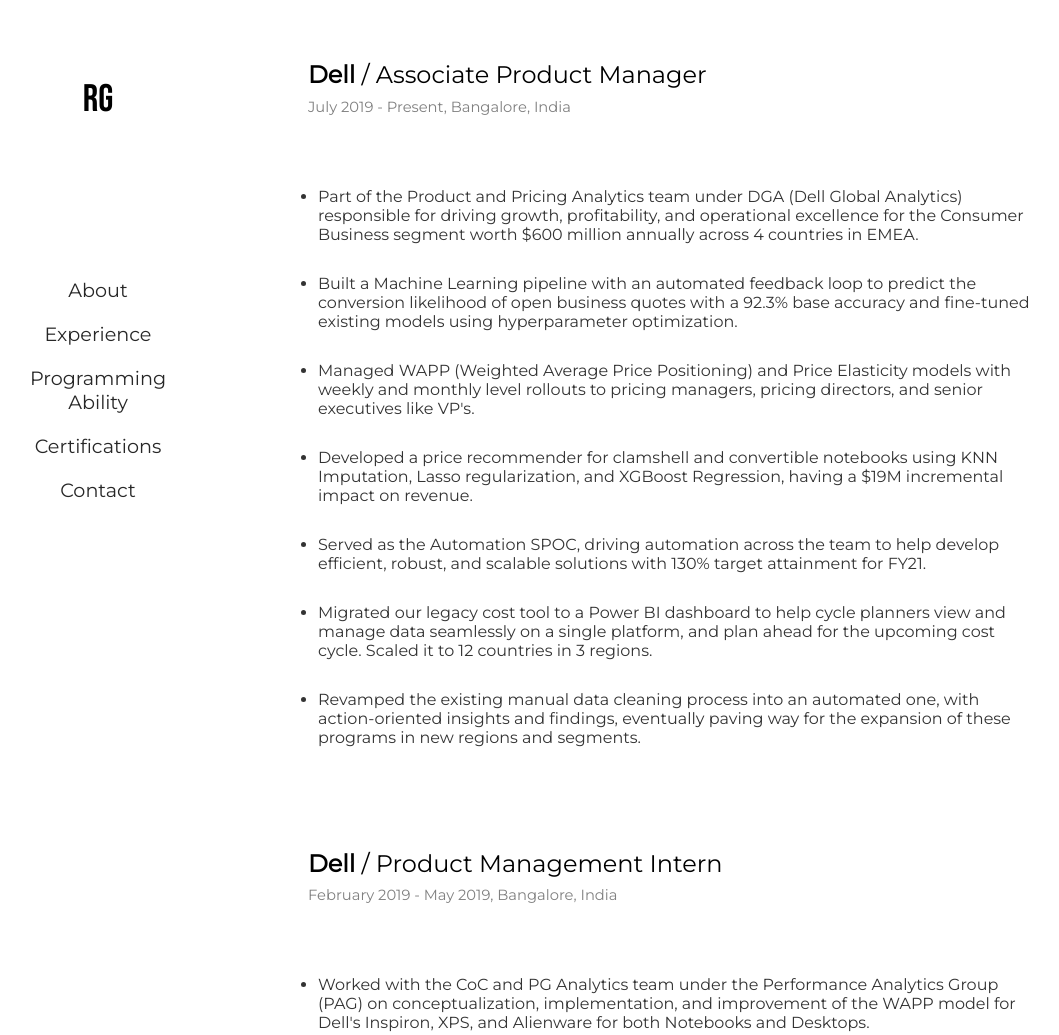
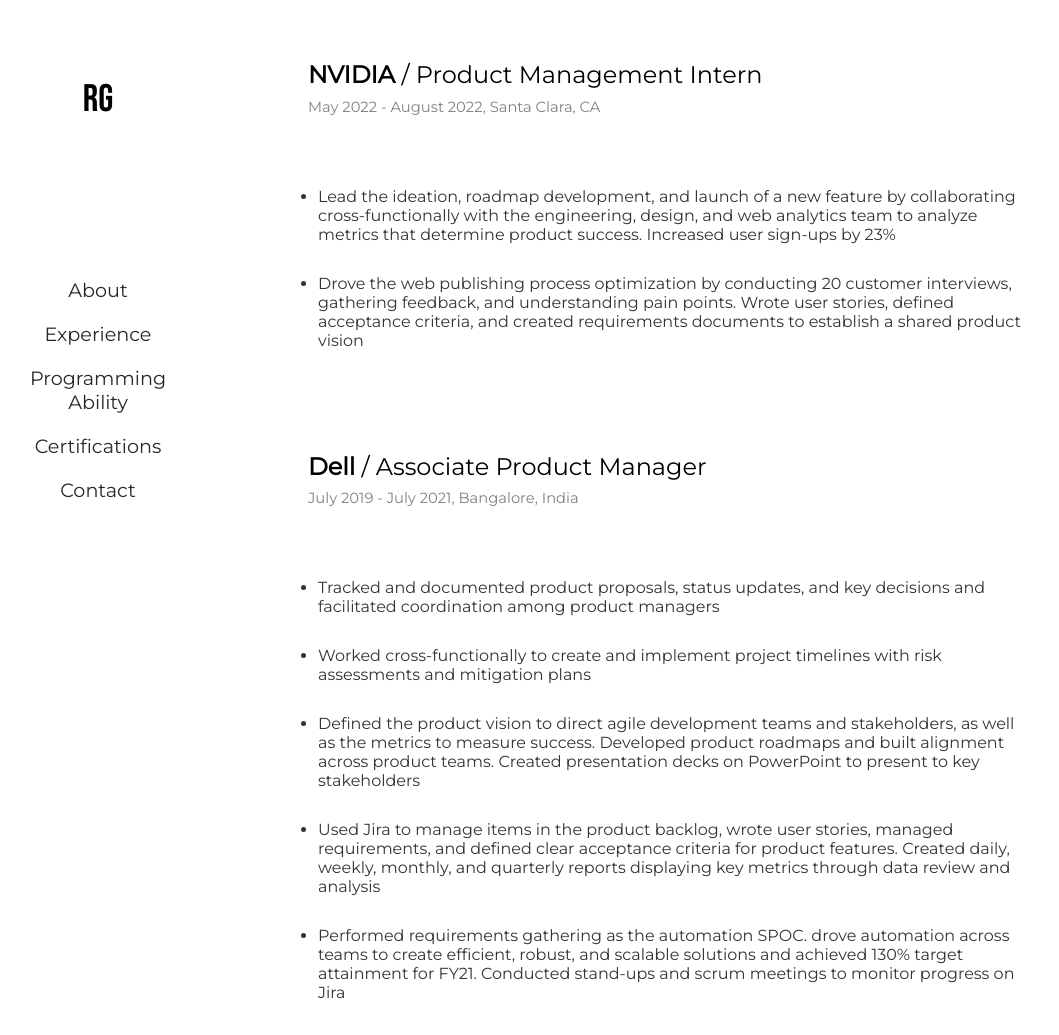
Before and after one commit to Rohitgird/portfolio-master, a plain HTML site: page experience.html in a window 1280 px wide. Shown: the top 1035 px of the page, without its empty margins (62-1121 px from the left). Drawn offline with nearby package versions, Linux system fonts and the light colour scheme; a script that the page names is missing; a web font is replaced by a local one.

Commit message:
Update experience.html

```diff
--- a/experience.html
+++ b/experience.html
@@ -49,6 +49,34 @@
 
                 <div class="role-container">
                     <!-- <a href="experience-one.html"id="dell_1"> -->
+                    <h2 class="company">NVIDIA <span id="role">/ Product Management Intern</span>
+                        <div class="arrow-container">
+                            <!-- <a href="experience-one.html" class="arrow"  id="dell_1">
+                                <i></i>
+                                <svg>
+                                    <use xlink:href="#circle">
+                                </svg>
+                            </a> -->
+                            <svg xmlns="http://www.w3.org/2000/svg" style="display: none;">
+                                <symbol xmlns="http://www.w3.org/2000/svg" viewBox="0 0 44 44" width="44px" height="44px" id="circle" fill="none" stroke="currentColor">
+                                    <circle r="20" cy="22" cx="22" id="test">
+                                </symbol>
+                            </svg>
+                        </div></h2>
+                    <!-- </a> -->
+
+                    <p class="time-duration">May 2022 - August 2022, <span id="role"> Santa Clara, CA</span> </p>
+                    <div class="content-section exp">
+                        <!-- <h3 class="experience-detail-heading">Dell <span id="role">/ Business Analyst</span></h3> -->
+                        <ul class="experience-detail-list-container">
+                            <li>Lead the ideation, roadmap development, and launch of a new feature by collaborating cross-functionally with the engineering, design, and web analytics team to analyze metrics that determine product success. Increased user sign-ups by 23% </li>
+                            <li>Drove the web publishing process optimization by conducting 20 customer interviews, gathering feedback, and understanding pain points. Wrote user stories, defined acceptance criteria, and created requirements documents to establish a shared product vision </li>
+                        </ul>
+                    </div>
+                </div>
+
+                <div class="role-container">
+                    <!-- <a href="experience-one.html"id="dell_1"> -->
                     <h2 class="company">Dell <span id="role">/ Associate Product Manager</span>
                         <div class="arrow-container">
                             <!-- <a href="experience-one.html" class="arrow"  id="dell_1">
@@ -65,18 +93,16 @@
                         </div></h2>
                     <!-- </a> -->
 
-                    <p class="time-duration">July 2019 - Present, <span id="role"> Bangalore, India</span> </p>
+                    <p class="time-duration">July 2019 - July 2021, <span id="role"> Bangalore, India</span> </p>
                     <div class="content-section exp">
                         <!-- <h3 class="experience-detail-heading">Dell <span id="role">/ Business Analyst</span></h3> -->
                         <ul class="experience-detail-list-container">
-                            <li>Part of the Product and Pricing Analytics team under DGA (Dell Global Analytics) responsible for driving growth, profitability, and operational excellence for the Consumer Business segment worth $600 million annually across 4 countries in EMEA.</li>
-                            <li>Built a Machine Learning pipeline with an automated feedback loop to predict the conversion likelihood of open business quotes with a 92.3% base accuracy and fine-tuned existing models using hyperparameter optimization.</li>
-                            <li>Managed WAPP (Weighted Average Price Positioning) and Price Elasticity models with weekly and monthly level rollouts to pricing managers, pricing directors, and senior executives like VP's.</li>
-                            <li>Developed a price recommender for clamshell and convertible notebooks using KNN Imputation, Lasso regularization, and XGBoost Regression, having a $19M incremental impact on revenue.</li>
-                            <li>Served as the Automation SPOC, driving automation across the team to help develop efficient, robust, and scalable solutions with 130% target attainment for FY21.</li>
-                            <li>Migrated our legacy cost tool to a Power BI dashboard to help cycle planners view and manage data seamlessly on a single platform, and plan ahead for the upcoming cost cycle. Scaled it to 12 countries in 3 regions.</li>
-                            <li>Revamped the existing manual data cleaning process into an automated one, with action-oriented insights and findings, eventually paving way for the expansion of these programs in new regions and segments.</li>
-                        </ul>
+                            <li>Tracked and documented product proposals, status updates, and key decisions and facilitated coordination among product managers </li>
+                            <li>Worked cross-functionally to create and implement project timelines with risk assessments and mitigation plans </li>
+                            <li>Defined the product vision to direct agile development teams and stakeholders, as well as the metrics to measure success. Developed product roadmaps and built alignment across product teams. Created presentation decks on PowerPoint to present to key stakeholders </li>
+                            <li>Used Jira to manage items in the product backlog, wrote user stories, managed requirements, and defined clear acceptance criteria for product features. Created daily, weekly, monthly, and quarterly reports displaying key metrics through data review and analysis </li>
+                            <li>Performed requirements gathering as the automation SPOC. drove automation across teams to create efficient, robust, and scalable solutions and achieved 130% target attainment for FY21. Conducted stand-ups and scrum meetings to monitor progress on Jira </li>
+                       </ul>
                     </div>
                 </div>
 
@@ -164,11 +190,8 @@
                     <div class="content-section exp">
                         <!-- <h3 class="experience-detail-heading">Webloom Solutions <span id="role">/ Product Management Intern</span></h3> -->
                         <ul class="experience-detail-list-container">
-                            <li>Empowered SMB's around Manipal to go digital, helping them expand their customer base, and eventually improve revenue.</li>
-                            <li>Developed a customer registration desktop app using Electron and Flask, to help businesses keep a record of existing customers and add new ones. Later, it was integrated with Twilio, to send promotional messages from directly within the application.</li>
+                            <li>Gathered requirements, wrote user stories on Jira, defined acceptance criteria and developed a customer management app to help businesses manage existing customers and add new ones; led to 23% revenue increase and improved customer acquisition by 30%</li>
                         </ul>
-
-
                     </div>
                 </div>
 
```
